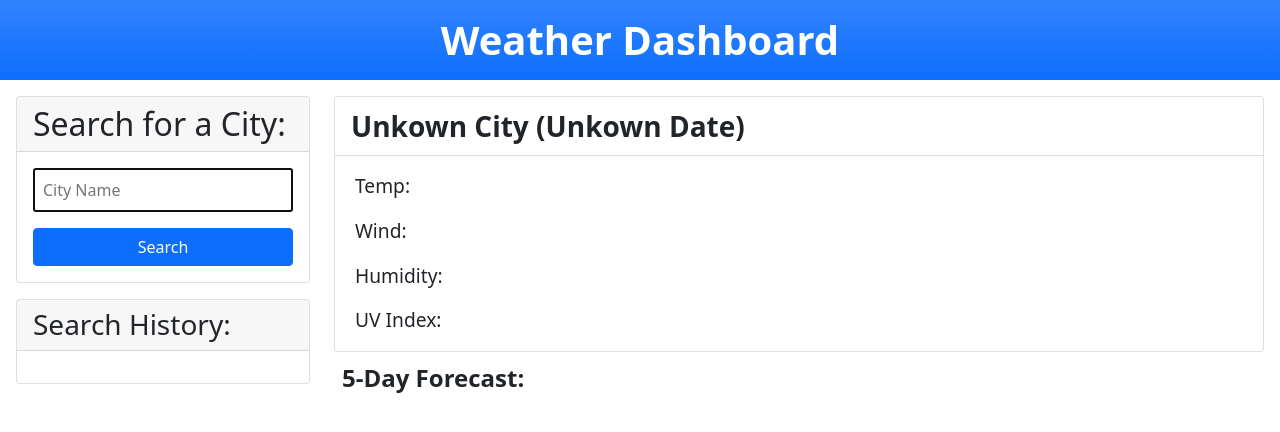
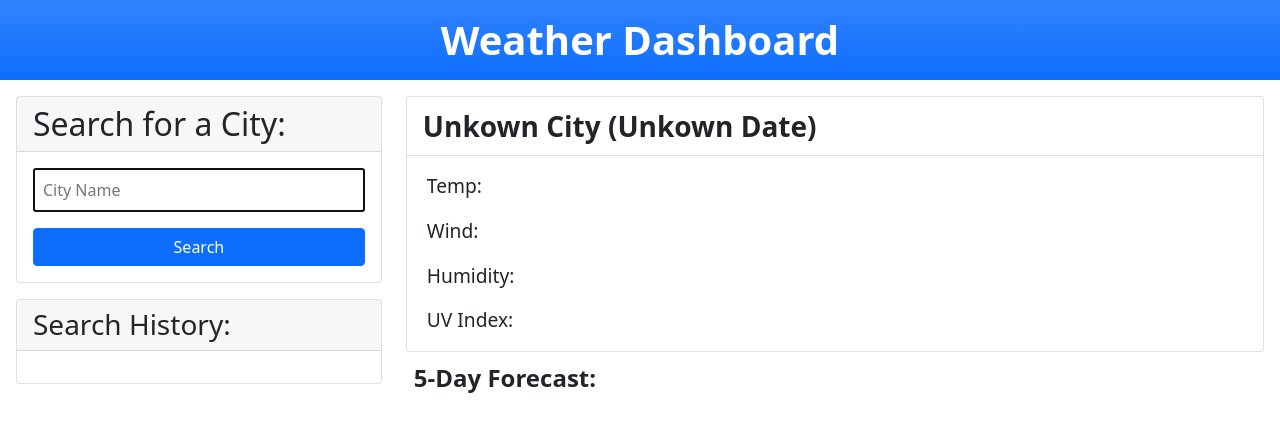
Before and after one commit to Hifishbone/weather-dashboard, a plain HTML site: page index.html in a window 1280 px wide. Drawn offline with nearby package versions, Linux system fonts and the light colour scheme; no server answers; a web font is replaced by a local one.

Commit message:
Appiled min-width to cards

```diff
--- a/assets/css/style.css
+++ b/assets/css/style.css
@@ -6,3 +6,8 @@
     background-color:skyblue;
     color:white;
 }
+
+
+.search {
+    min-width: fit-content;
+}
```
Also changed, not shown: 4 other files.
